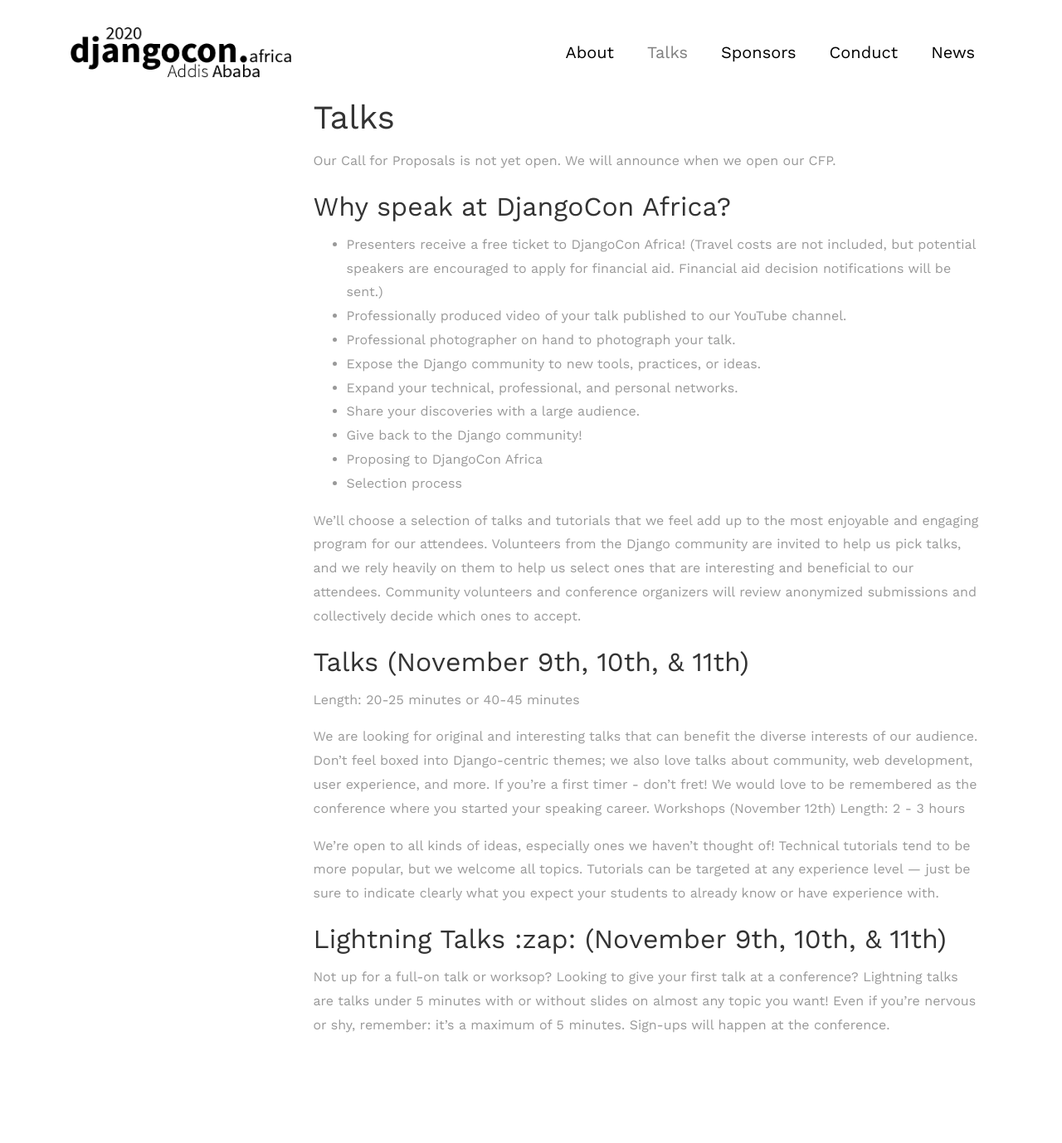
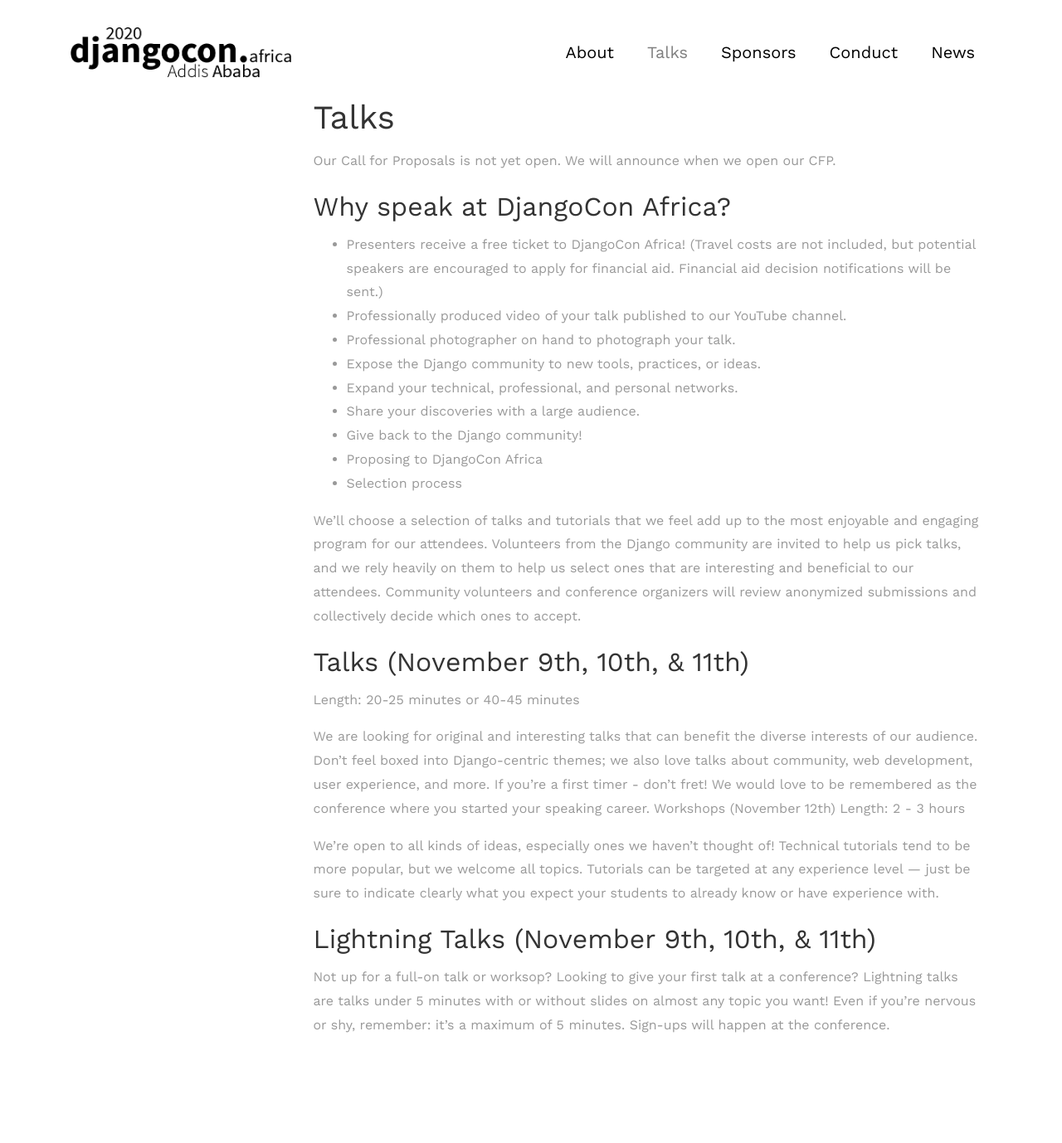
Before and after one commit to djangocon/2020.djangocon.africa, a Jekyll site: the page built from _pages/talks.md, in a window 1280 px wide. Shown: the whole page at 83% size. Built offline with Jekyll 4.4.1, drawn with Linux system fonts in a browser that asks for light colours; part of the change alters nothing that is shown.

Commit message:
removed zap emoji

```diff
--- a/_pages/talks.md
+++ b/_pages/talks.md
@@ -29,5 +29,5 @@ Length: 2 - 3 hours
 
 We’re open to all kinds of ideas, especially ones we haven’t thought of! Technical tutorials tend to be more popular, but we welcome all topics. Tutorials can be targeted at any experience level — just be sure to indicate clearly what you expect your students to already know or have experience with.
 
-## Lightning Talks :zap: (November 9th, 10th, & 11th)
+## Lightning Talks (November 9th, 10th, & 11th)
 Not up for a full-on talk or worksop? Looking to give your first talk at a conference? Lightning talks are talks under 5 minutes with or without slides on almost any topic you want! Even if you’re nervous or shy, remember: it’s a maximum of 5 minutes. Sign-ups will happen at the conference.
```
